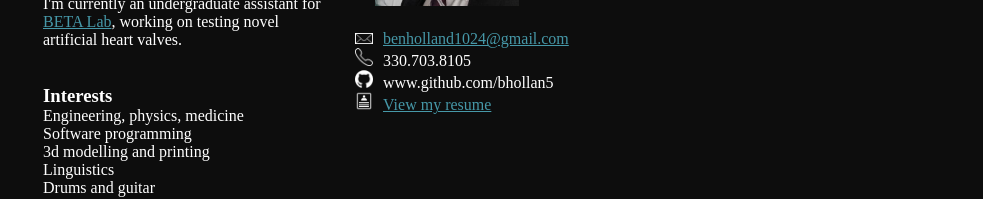
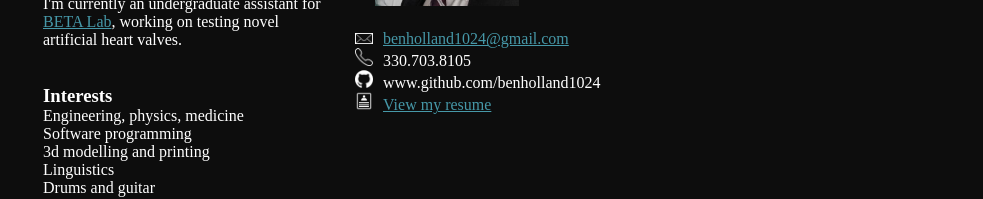
Before and after one commit to benholland1024/benh.cloud, a Vue app: page / in a window 1280 px wide. Shown: the part 428-627 px from the top of the page, without its empty margins (297-1280 px from the left). Built offline with nearby package versions, Linux system fonts and the light colour scheme.

Commit message:
Updating resume

```diff
--- a/src/views/Bio.vue
+++ b/src/views/Bio.vue
@@ -25,7 +25,7 @@
         <br />
         <p><img src="../assets/icons/mail.png" class="icon" /><a href="mailto:benholland1024@gmail.com">benholland1024@gmail.com</a></p>
         <p><img src="../assets/icons/phone.png" class="icon" />330.703.8105</p>
-        <p><img src="../assets/icons/github.png" class="icon" />www.github.com/bhollan5</p>
+        <p><img src="../assets/icons/github.png" class="icon" /><a href="https://github.com/benholland1024"></a>www.github.com/benholland1024</p>
         <p><img src="../assets/icons/resume.png" class="icon" /><a :href="`${publicPath}page_assets/bio/BenHolland_Resume.pdf`" target="_blank">View my resume</a></p>
       </div>
     </div>
```
Also changed, not shown: 1 other file (tests, documents, lock files or other folders).
